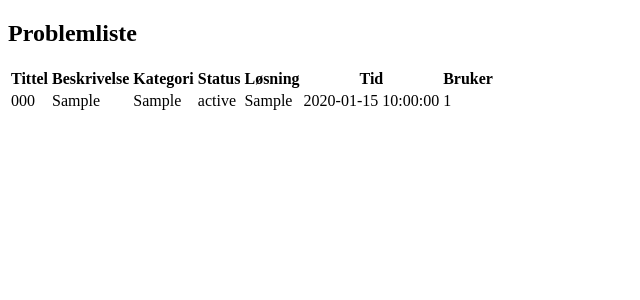
After one commit to ninjinv/fjell, a PHP site: page / in a window 1280 px wide. The commit adds this page. Shown: the top 300 px of the page, without its empty margins (0-640 px from the left). Run offline with PHP 8.4, Linux system fonts and the light colour scheme; tables that the repository leaves empty hold one stand-in row (values such as "Sample post").

Commit message:
redigert

```diff
--- a/kode/forside.php
+++ b/kode/forside.php
@@ -21,6 +21,7 @@
 
     <div>
         <a href="status_kundepg.php"></a>
+        <div></div>
     </div>
 
 </div>
--- /dev/null
+++ b/kode/index.php
@@ -0,0 +1,53 @@
+<?php
+
+require_once "db_connection_kunde.php";
+
+// henting of prepare
+$query = "SELECT * FROM problem";
+$stmt = $pdo->prepare($query);
+$stmt->execute();
+$problemer = $stmt->fetchAll(PDO::FETCH_ASSOC);
+?>
+
+<!DOCTYPE html>
+<html lang="en">
+<head>
+    <meta charset="UTF-8">
+    <meta name="viewport" content="width=device-width, initial-scale=1.0">
+    <title>Problemliste</title>
+</head>
+<body>
+    <h2>Problemliste</h2>
+    <table>
+        <thead>
+            <tr>
+                <th>Tittel</th>
+                <th>Beskrivelse</th>
+                <th>Kategori</th>
+                <th>Status</th>
+                <th>Løsning</th>
+                <th>Tid</th>
+                <th>Bruker</th>
+            </tr>
+        </thead>
+        <tbody>
+            <?php foreach ($problemer as $problem): ?>
+                <tr>
+                    <td><?php echo $problem['tittel']; ?></td>
+                    <td><?php echo $problem['problem']; ?></td>
+                    <td><?php echo $problem['kategori']; ?></td>
+                    <td><?php echo $problem['status']; ?></td>
+                    <td><?php echo $problem['losning']; ?></td>
+                    <td><?php echo $problem['tid']; ?></td>
+                    <td><?php echo $problem['bruker_id']; ?></td>
+                </tr>
+            <?php endforeach; ?>
+        </tbody>
+    </table>
+</body>
+</html>
+
+<?php
+// close
+$pdo = null;
+?>
--- a/kode/problempg.php
+++ b/kode/problempg.php
@@ -12,7 +12,7 @@
 
 <div>
     <p>Skriv inn problem:</p>
-    <form method="post">
+    <form action="problem.php" method="post">
         <label for="kallenavn">Tittel:</label>
         <input type="text" name="kallenavn" required /><br />
 
```
Also changed, not shown: kode/problem.php (+40 -0 lines), kode/registrering.php (+12 -10 lines).
